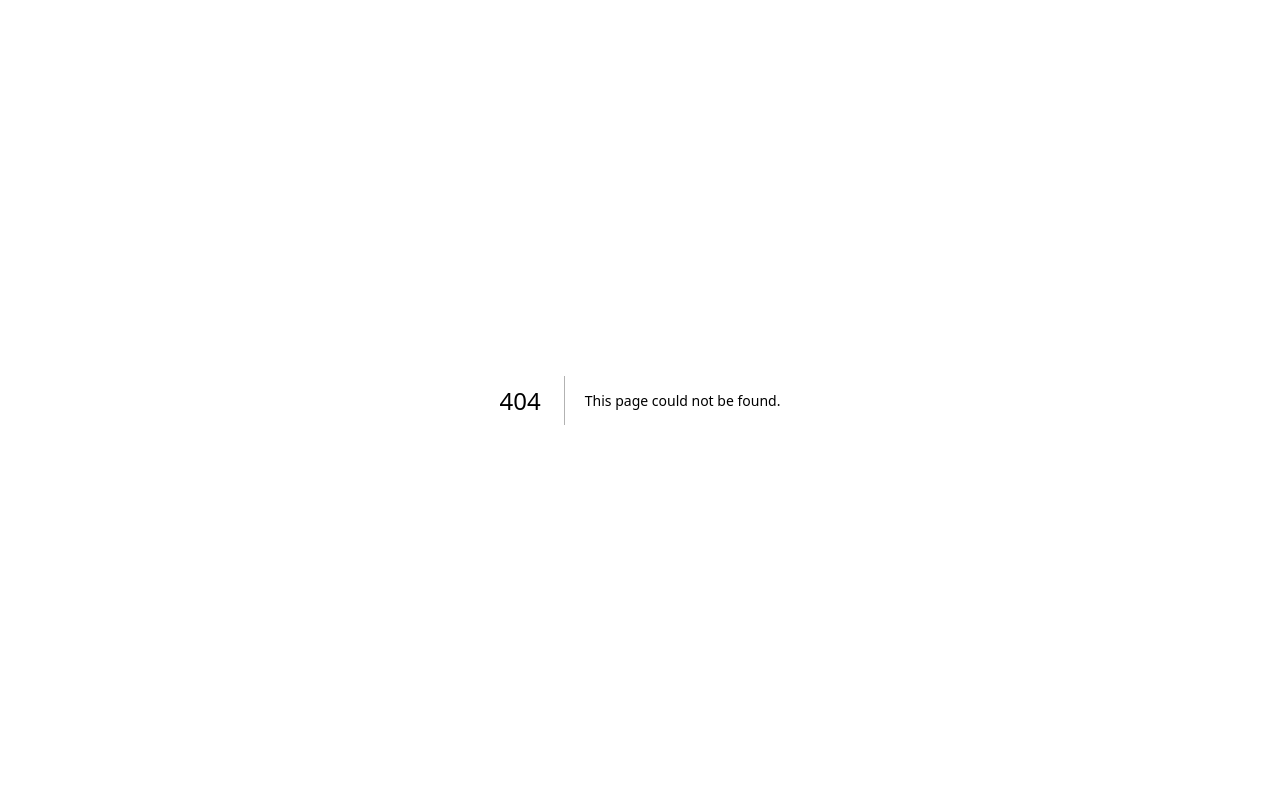
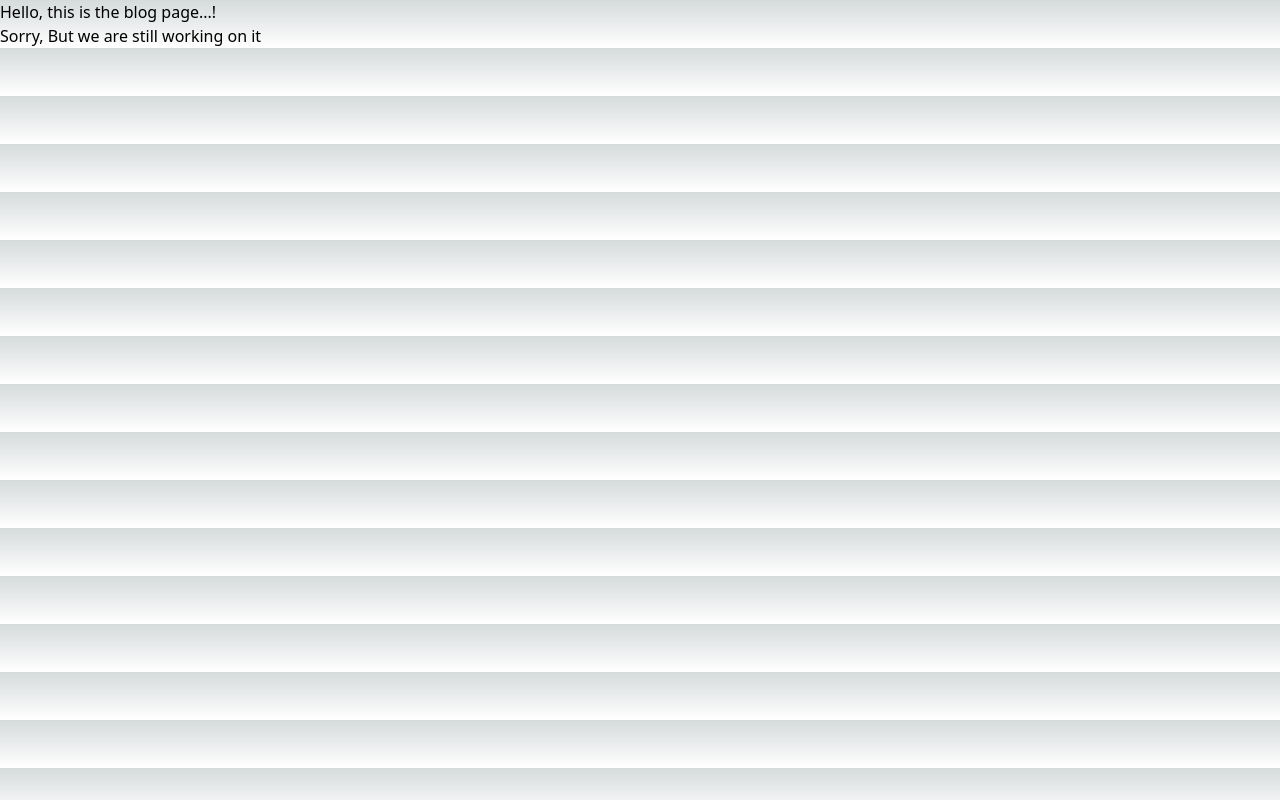
Before and after one commit to Azzam-dev/CAOCAPx, a Next.js app: page /blog in a window 1280 px wide. Before the commit this address had no page. Built offline with nearby package versions, Linux system fonts and the light colour scheme.

Commit message:
added new Pages for [about, blog, hexcoin, notifications, profile]

```diff
--- a/src/app/about/page.tsx
+++ b/src/app/(marketing)/about/page.tsx
@@ -1,7 +1,7 @@
 export default function About() {
   return (
-    <div>
-      <h1>About CAOCAPx</h1>
-    </div>
+    <>
+      <h1>About CAOCAPx!</h1>
+    </>
   );
 }
--- /dev/null
+++ b/src/app/(marketing)/blog/page.tsx
@@ -0,0 +1,8 @@
+export default function Page() {
+  return (
+    <>
+      <h1>Hello, this is the blog page...!</h1>
+      <h2>Sorry, But we are still working on it</h2>
+    </>
+  );
+}
--- /dev/null
+++ b/src/app/hexcoin/page.tsx
@@ -0,0 +1,8 @@
+export default function Page() {
+  return (
+    <>
+      <h1>Hello, this is the HexCoin page...!</h1>
+      <h2>Sorry, But we are still working on it</h2>
+    </>
+  );
+}
--- /dev/null
+++ b/src/app/notifications/page.tsx
@@ -0,0 +1,8 @@
+export default function Page() {
+  return (
+    <>
+      <h1>Hello, this is the notifications page...!</h1>
+      <h2>Sorry, But we are still working on it</h2>
+    </>
+  );
+}
--- /dev/null
+++ b/src/app/profile/page.tsx
@@ -0,0 +1,8 @@
+export default function Page() {
+  return (
+    <>
+      <h1>Hello, this is the user profile page...!</h1>
+      <h2>Sorry, But we are still working on it</h2>
+    </>
+  );
+}
--- /dev/null
+++ b/src/app/profile/settings/page.tsx
@@ -0,0 +1,8 @@
+export default function Page() {
+  return (
+    <>
+      <h1>Hello, this is the settings page...!</h1>
+      <h2>Sorry, But we are still working on it</h2>
+    </>
+  );
+}
--- a/src/components/AppBar.tsx
+++ b/src/components/AppBar.tsx
@@ -1,5 +1,6 @@
 "use client";
 
+import Link from "next/link";
 import {
   UserCircleIcon,
   MoonIcon,
@@ -12,7 +13,9 @@ export default function AppBar() {
     <div className="bg-black mx-auto px-2 sm:px-6 lg:px-8">
       <div className="relative flex h-16 items-center justify-between">
         <button type="button" className="p-1 text-yellow-500 hover:text-white ">
-          <CubeIcon className="h-7 w-7" />
+          <Link href="/hexcoin">
+            <CubeIcon className="h-7 w-7" />
+          </Link>
         </button>
         <div className="flex flex-1 items-center justify-center">
           <p>Explore</p>
@@ -22,13 +25,17 @@ export default function AppBar() {
             <MoonIcon className="h-5 w-5" />
           </button>
           <button type="button" className="p-1 text-gray-400 hover:text-white ">
-            <BellIcon className="h-5 w-5" aria-hidden="true" />
+            <Link href="/notifications">
+              <BellIcon className="h-5 w-5" aria-hidden="true" />
+            </Link>
           </button>
           <button
             type="button"
             className="p-1 text-purple-600 hover:text-white "
           >
-            <UserCircleIcon className="h-8 w-8" />
+            <Link href="/profile">
+              <UserCircleIcon className="h-8 w-8" />
+            </Link>
           </button>
         </div>
       </div>
```
